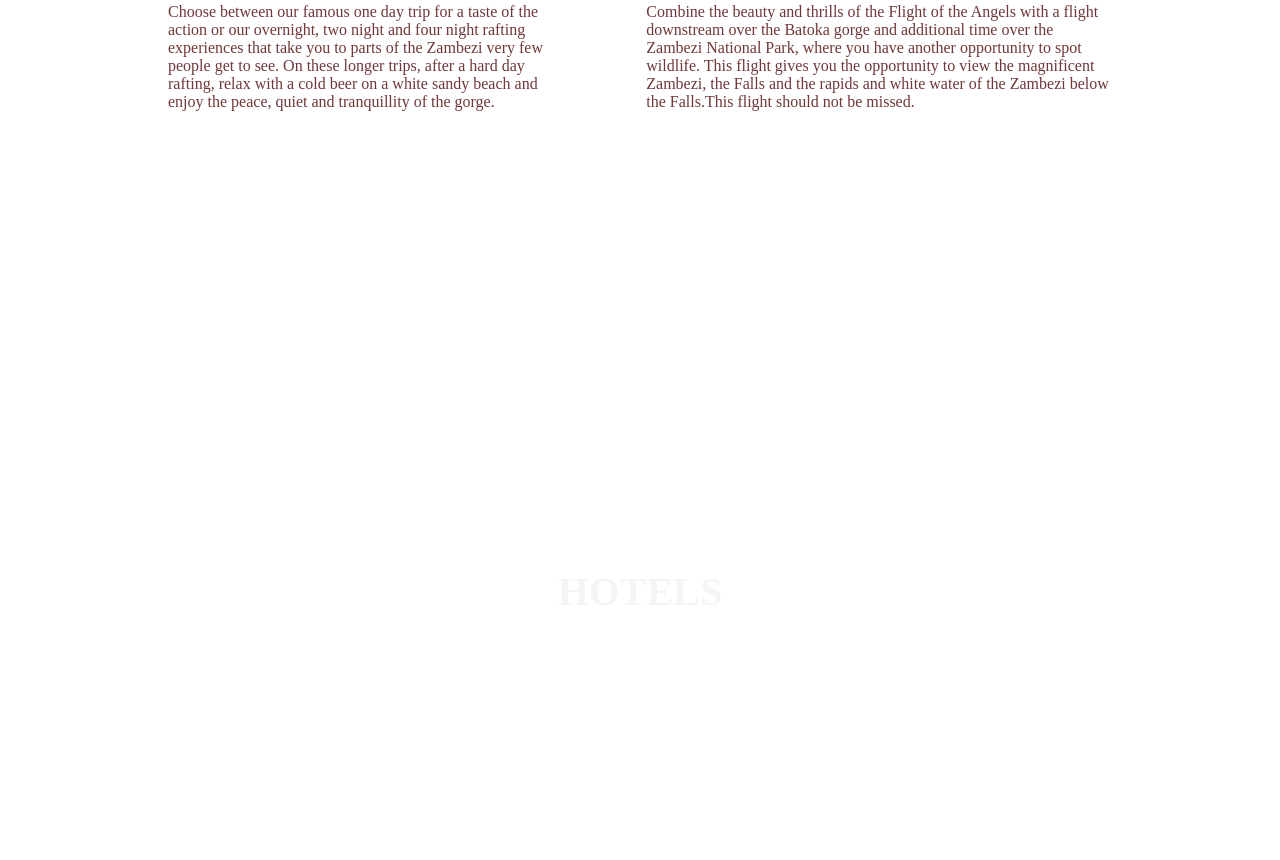
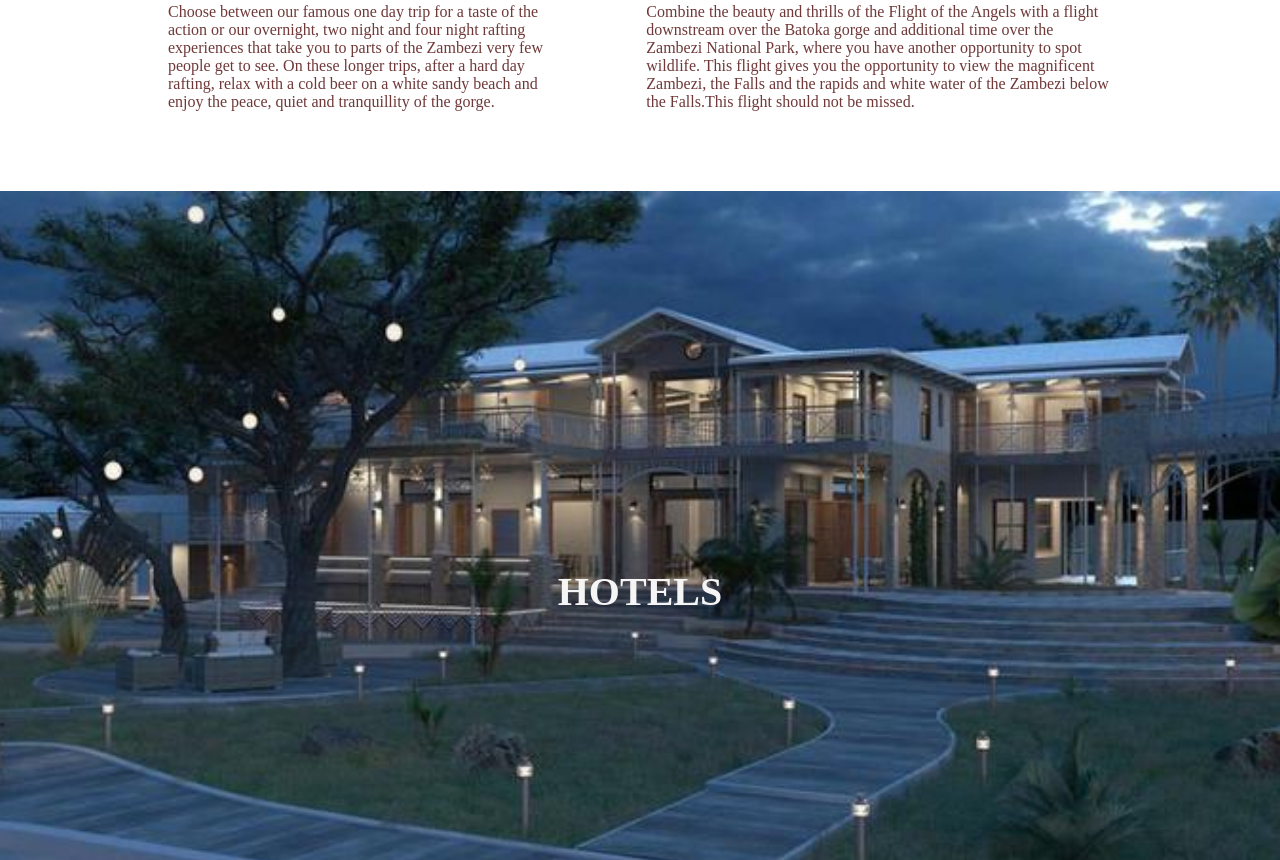
Before and after one commit to obingo77/safari-website, a plain HTML site: page page2.html in a window 1280 px wide. Shown: the part 1520-2380 px from the top of the page. Drawn offline with Linux system fonts and the light colour scheme; the site is published under a folder, as on GitHub Pages, so addresses that start at the root find nothing.

Commit message:
update style.css

```diff
--- a/style.css
+++ b/style.css
@@ -154,7 +154,7 @@ p {
 .explore {
     width: 100%;
     height: 100vh;
-    background-image: url('/palmriver.jpg');
+    background-image: url('palmriver.jpg');
     background-position: center;
     background-size: cover;
     background-repeat: no-repeat;
```
